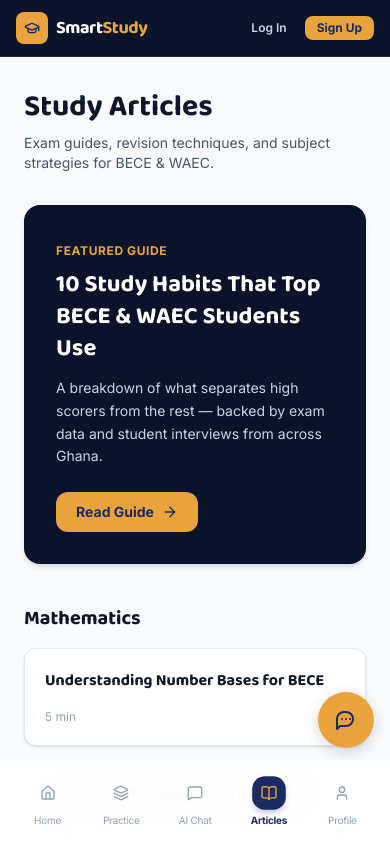
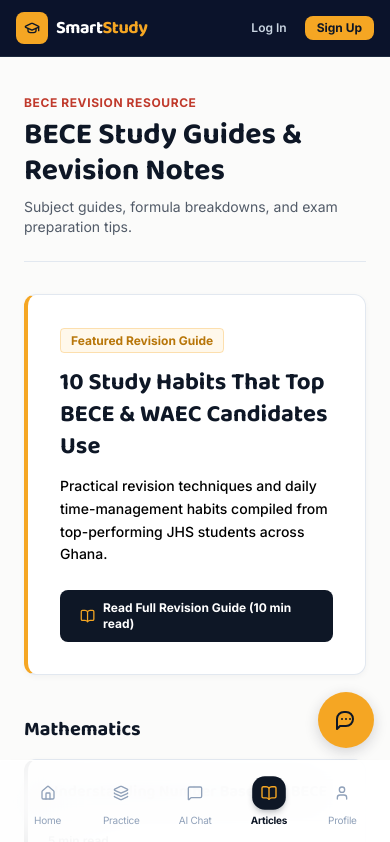
Before and after one commit to Amalitech-DevUs/smart-study, a Next.js app in the folder frontend/: page /articles in a window 390 px wide. Shown: the top 842 px of the page. Built offline with nearby package versions, Linux system fonts and the light colour scheme; no server answers.

Commit message:
Update frontend UI

```diff
--- a/frontend/src/app/articles/page.tsx
+++ b/frontend/src/app/articles/page.tsx
@@ -1,88 +1,94 @@
 import Link from "next/link";
-import { ArrowRight } from "lucide-react";
+import { BookOpen } from "lucide-react";
 
 const subjectArticles = [
   {
     subject: "Mathematics",
     articles: [
-      { title: "Understanding Number Bases for BECE", slug: "number-bases-bece", readTime: "5 min" },
-      { title: "How to Tackle Algebra Word Problems", slug: "algebra-word-problems", readTime: "7 min" },
-      { title: "Geometry Shortcuts Every Student Should Know", slug: "geometry-shortcuts", readTime: "6 min" },
+      { title: "Understanding Number Bases for BECE", slug: "number-bases-bece", readTime: "5 min read" },
+      { title: "How to Tackle Algebra Word Problems", slug: "algebra-word-problems", readTime: "7 min read" },
+      { title: "Geometry Shortcuts Every Student Should Know", slug: "geometry-shortcuts", readTime: "6 min read" },
     ],
   },
   {
     subject: "English Language",
     articles: [
-      { title: "Comprehension Passage Strategies", slug: "comprehension-strategies", readTime: "4 min" },
-      { title: "Essay Writing: The Blueprint to an A", slug: "essay-blueprint", readTime: "8 min" },
-      { title: "Common Grammar Mistakes in WAEC", slug: "waec-grammar-mistakes", readTime: "5 min" },
+      { title: "Comprehension Passage Strategies", slug: "comprehension-strategies", readTime: "4 min read" },
+      { title: "Essay Writing: The Blueprint to an A", slug: "essay-blueprint", readTime: "8 min read" },
+      { title: "Common Grammar Mistakes in WAEC", slug: "waec-grammar-mistakes", readTime: "5 min read" },
     ],
   },
   {
     subject: "Integrated Science",
     articles: [
-      { title: "How to Memorize the Periodic Table Fast", slug: "periodic-table-tips", readTime: "6 min" },
-      { title: "Life Processes: Simplified", slug: "life-processes", readTime: "5 min" },
-      { title: "Common Science Diagrams You Must Draw", slug: "science-diagrams", readTime: "7 min" },
+      { title: "How to Memorize the Periodic Table Fast", slug: "periodic-table-tips", readTime: "6 min read" },
+      { title: "Life Processes: Simplified", slug: "life-processes", readTime: "5 min read" },
+      { title: "Common Science Diagrams You Must Draw", slug: "science-diagrams", readTime: "7 min read" },
     ],
   },
   {
     subject: "Social Studies",
     articles: [
-      { title: "Ghana's Government Structure Explained", slug: "ghana-government", readTime: "6 min" },
-      { title: "Key Historical Events for BECE", slug: "bece-history-events", readTime: "8 min" },
-      { title: "Human Rights and the Ghanaian Student", slug: "human-rights", readTime: "4 min" },
+      { title: "Ghana's Government Structure Explained", slug: "ghana-government", readTime: "6 min read" },
+      { title: "Key Historical Events for BECE", slug: "bece-history-events", readTime: "8 min read" },
+      { title: "Human Rights and the Ghanaian Student", slug: "human-rights", readTime: "4 min read" },
     ],
   },
 ];
 
 const featuredArticle = {
-  title: "10 Study Habits That Top BECE & WAEC Students Use",
+  title: "10 Study Habits That Top BECE & WAEC Candidates Use",
   summary:
-    "A breakdown of what separates high scorers from the rest — backed by exam data and student interviews from across Ghana.",
+    "Practical revision techniques and daily time-management habits compiled from top-performing JHS students across Ghana.",
   readTime: "10 min read",
   slug: "top-study-habits",
 };
 
 export default function ArticlesPage() {
   return (
-    <main className="flex-1 bg-slate-50 pb-24 pt-8 sm:pt-12">
+    <main className="flex-1 bg-[#fbfbfa] pb-24 pt-8 sm:pt-12">
       <div className="mx-auto max-w-5xl px-6">
 
         {/* Header */}
-        <div className="mb-8">
-          <h1 className="font-heading text-3xl font-bold text-slate-900 sm:text-4xl">
-            Study Articles
+        <header className="mb-8 border-b border-[#e2e8f0] pb-6">
+          <span className="text-xs font-bold uppercase tracking-wider text-[#c0392b]">
+            BECE Revision Resource
+          </span>
+          <h1 className="mt-1 font-heading text-3xl font-extrabold text-[#0e1726] sm:text-4xl">
+            BECE Study Guides & Revision Notes
           </h1>
-          <p className="mt-2 text-sm text-slate-600">
-            Exam guides, revision techniques, and subject strategies for BECE & WAEC.
+          <p className="mt-2 text-sm text-[#525b68]">
+            Subject guides, formula breakdowns, and exam preparation tips.
           </p>
-        </div>
+        </header>
 
-        {/* Featured Article */}
-        <div className="mb-10 rounded-2xl bg-[#0b132b] p-8 text-white shadow-md">
-          <span className="text-xs font-bold uppercase tracking-wider text-brand-gold">
-            Featured Guide
+        {/* Featured Guide Banner */}
+        <div className="paper-card margin-accent-gold mb-10 bg-white p-8 border border-[#e2e8f0]">
+          <span className="rounded bg-[#fff8eb] border border-[#f5a623]/30 px-2.5 py-1 text-xs font-bold text-[#b87609]">
+            Featured Revision Guide
           </span>
-          <h2 className="mt-2 font-heading text-2xl font-bold sm:text-3xl">
+          <h2 className="mt-4 font-heading text-2xl font-extrabold text-[#0e1726] sm:text-3xl">
             {featuredArticle.title}
           </h2>
-          <p className="mt-3 max-w-2xl text-sm leading-relaxed text-slate-300">
+          <p className="mt-3 max-w-2xl text-sm leading-relaxed text-black font-medium">
             {featuredArticle.summary}
           </p>
-          <Link
-            href={`/articles/${featuredArticle.slug}`}
-            className="mt-6 inline-flex items-center gap-2 rounded-xl bg-brand-gold px-5 py-2.5 text-sm font-bold text-brand-indigo transition-all hover:bg-[#f3b250]"
-          >
-            Read Guide <ArrowRight className="h-4 w-4" />
-          </Link>
+          <div className="mt-6">
+            <Link
+              href={`/articles/${featuredArticle.slug}`}
+              className="inline-flex min-h-[44px] items-center gap-2 rounded-lg bg-[#0e1726] px-5 py-2.5 text-xs font-bold text-white transition-colors hover:bg-slate-800"
+            >
+              <BookOpen className="h-4 w-4 text-[#f5a623]" />
+              <span>Read Full Revision Guide ({featuredArticle.readTime})</span>
+            </Link>
+          </div>
         </div>
 
         {/* Subject Article Sections */}
         <div className="space-y-10">
           {subjectArticles.map((section) => (
             <section key={section.subject}>
-              <h2 className="mb-4 font-heading text-xl font-bold text-slate-900">
+              <h2 className="mb-4 font-heading text-xl font-bold text-[#0e1726]">
                 {section.subject}
               </h2>
 
@@ -91,16 +97,15 @@ export default function ArticlesPage() {
                   <Link
                     key={article.slug}
                     href={`/articles/${article.slug}`}
-                    className="group flex flex-col justify-between rounded-xl border border-slate-200 bg-white p-5 shadow-sm transition-all hover:border-brand-indigo hover:shadow-md"
+                    className="paper-card margin-accent-navy flex flex-col justify-between p-5 transition-all hover:border-[#0e1726]"
                   >
                     <div>
-                      <h3 className="font-heading text-base font-bold text-slate-900 group-hover:text-brand-indigo">
+                      <h3 className="font-heading text-base font-bold text-[#0e1726]">
                         {article.title}
                       </h3>
                     </div>
-                    <div className="mt-4 flex items-center justify-between text-xs text-slate-400">
-                      <span>{article.readTime}</span>
-                      <ArrowRight className="h-3.5 w-3.5 text-brand-indigo transition-transform group-hover:translate-x-1" />
+                    <div className="mt-4 border-t border-[#e2e8f0] pt-3 text-xs font-semibold text-[#525b68]">
+                      {article.readTime}
                     </div>
                   </Link>
                 ))}
--- a/frontend/src/app/globals.css
+++ b/frontend/src/app/globals.css
@@ -1,26 +1,41 @@
 @import "tailwindcss";
 
 :root {
-  --brand-indigo: #1b2a63;
-  --brand-gold: #e8a33d;
-  --subject-math: #2e7d4f;
-  --subject-math-light: #eaf3de;
-  --subject-english: #d6432e;
-  --subject-english-light: #faece7;
-  --subject-science: #e8a33d;
-  --subject-science-light: #faeeda;
-  --subject-social-studies: #1b2a63;
-  --subject-social-studies-light: #eef0f8;
-  --success: #1e7a46;
-  --success-light: #e3f5e9;
-  --danger: #b23324;
-  --danger-light: #fce4e1;
-  --background: #faf9f5;
-  --text-primary: #1f2430;
-  --text-secondary: #6b6f7a;
+  --paper-white: #fbfbfa;
+  --ink-navy: #0e1726;
+  --ghana-gold: #f5a623;
+  --kente-crimson: #c0392b;
+  --chalk-green: #1e7e4e;
+  --notebook-rule: #e2e8f0;
+
+  --brand-indigo: var(--ink-navy);
+  --brand-gold: var(--ghana-gold);
+  --subject-math: var(--chalk-green);
+  --subject-math-light: #edf7f2;
+  --subject-english: var(--kente-crimson);
+  --subject-english-light: #fdf2f0;
+  --subject-science: var(--ghana-gold);
+  --subject-science-light: #fff8eb;
+  --subject-social-studies: var(--ink-navy);
+  --subject-social-studies-light: #f0f4f9;
+
+  --success: var(--chalk-green);
+  --success-light: #edf7f2;
+  --danger: var(--kente-crimson);
+  --danger-light: #fdf2f0;
+  --background: var(--paper-white);
+  --text-primary: var(--ink-navy);
+  --text-secondary: #525b68;
 }
 
 @theme inline {
+  --color-paper-white: var(--paper-white);
+  --color-ink-navy: var(--ink-navy);
+  --color-ghana-gold: var(--ghana-gold);
+  --color-kente-crimson: var(--kente-crimson);
+  --color-chalk-green: var(--chalk-green);
+  --color-notebook-rule: var(--notebook-rule);
+
   --color-brand-indigo: var(--brand-indigo);
   --color-brand-gold: var(--brand-gold);
   --color-subject-math: var(--subject-math);
@@ -47,65 +62,42 @@ html {
 }
 
 body {
-  background: var(--background);
+  background: var(--paper-white);
   color: var(--text-primary);
-  font-family: var(--font-body), sans-serif;
+  font-family: var(--font-body), system-ui, -apple-system, sans-serif;
   overflow-x: hidden;
+  -webkit-font-smoothing: antialiased;
 }
 
-/* Glassmorphism & Depth Utilities */
-.glass-panel {
-  background: rgba(255, 255, 255, 0.75);
-  backdrop-filter: blur(16px);
-  -webkit-backdrop-filter: blur(16px);
-  border: 1px solid rgba(255, 255, 255, 0.4);
+/* Ghanaian BECE Exercise Book & Ruled Paper Panels */
+.paper-card {
+  background: #ffffff;
+  border: 1px solid var(--notebook-rule);
+  border-radius: 12px;
+  box-shadow: 0 2px 6px rgba(14, 23, 38, 0.04);
 }
 
-.glass-panel-dark {
-  background: rgba(27, 42, 99, 0.85);
-  backdrop-filter: blur(20px);
-  -webkit-backdrop-filter: blur(20px);
-  border: 1px solid rgba(255, 255, 255, 0.1);
+.margin-accent-gold {
+  border-left: 4px solid var(--ghana-gold);
 }
 
-/* Custom Soft Shadow Utilities */
-/* .shadow-soft {
-  box-shadow: 0 10px 30px -10px rgba(31, 36, 48, 0.08);
+.margin-accent-red {
+  border-left: 4px solid var(--kente-crimson);
 }
 
-.shadow-glow-gold {
-  box-shadow: 0 0 25px -5px rgba(232, 163, 61, 0.35);
+.margin-accent-green {
+  border-left: 4px solid var(--chalk-green);
 }
 
-.shadow-glow-indigo {
-  box-shadow: 0 0 30px -5px rgba(27, 42, 99, 0.25);
-} */
-
-/* Micro-animations */
-@keyframes floatSlow {
-  0%, 100% {
-    transform: translateY(0px) rotate(0deg);
-  }
-  50% {
-    transform: translateY(-8px) rotate(1deg);
-  }
+.margin-accent-navy {
+  border-left: 4px solid var(--ink-navy);
 }
 
-.animate-float {
-  animation: floatSlow 6s ease-in-out infinite;
+/* Accessible focus outlines for mobile touch & keyboard navigation */
+a:focus-visible,
+button:focus-visible,
+input:focus-visible,
+textarea:focus-visible {
+  outline: 2px solid var(--ghana-gold) !important;
+  outline-offset: 2px !important;
 }
-
-@keyframes pulseGlow {
-  0%, 100% {
-    opacity: 0.4;
-    transform: scale(1);
-  }
-  50% {
-    opacity: 0.7;
-    transform: scale(1.08);
-  }
-}
-
-.animate-pulse-glow {
-  animation: pulseGlow 4s ease-in-out infinite;
-}
--- a/frontend/src/components/chat/message-list.tsx
+++ b/frontend/src/components/chat/message-list.tsx
@@ -40,7 +40,7 @@ export function MessageList({ messages, onSelectPrompt }: MessageListProps) {
                 onClick={() => onSelectPrompt?.(prompt)}
                 className="rounded-2xl border border-slate-200/80 bg-white/80 p-3 text-left text-xs font-medium text-slate-700 shadow-sm transition-all hover:border-brand-gold hover:bg-white hover:shadow-md"
               >
-                "{prompt}"
+                {prompt}
               </button>
             ))}
           </div>
--- a/frontend/src/components/chat/use-chat-engine.ts
+++ b/frontend/src/components/chat/use-chat-engine.ts
@@ -36,7 +36,7 @@ async function readResponse(response: Response): Promise<string> {
   if (!response.body || !contentType.includes("text/event-stream")) {
     const data = await response.json().catch(() => null);
     if (typeof data === "string") return data;
-    return data?.content ?? data?.message ?? data?.response ?? "";
+    return data?.reply ?? data?.data?.reply ?? data?.content ?? data?.message ?? data?.response ?? "";
   }
 
   const reader = response.body.getReader();
@@ -56,7 +56,7 @@ async function readResponse(response: Response): Promise<string> {
 
       try {
         const parsed = JSON.parse(data);
-        content += parsed.content ?? parsed.delta ?? parsed.message ?? "";
+        content += parsed.reply ?? parsed.content ?? parsed.delta ?? parsed.message ?? "";
       } catch {
         content += data;
       }
```
Also changed, not shown: frontend/src/app/chat/page.tsx (+13 -8 lines), frontend/src/app/flashcards/[subject]/page.tsx (+26 -19 lines), frontend/src/app/flashcards/page.tsx (+43 -25 lines), frontend/src/app/page.tsx (+106 -81 lines), frontend/src/components/chat/chat-input.tsx (+8 -8 lines), frontend/src/components/shared/home-hero.tsx (+47 -36 lines).
